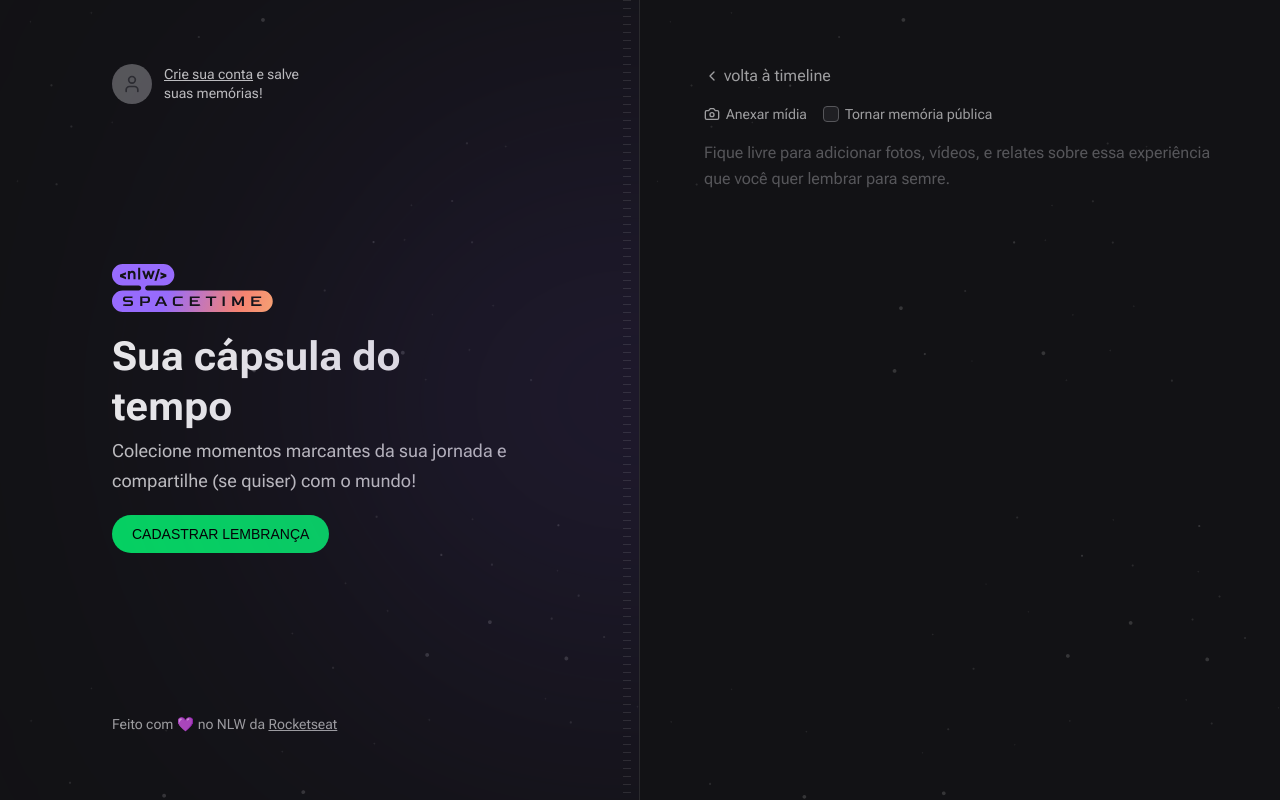
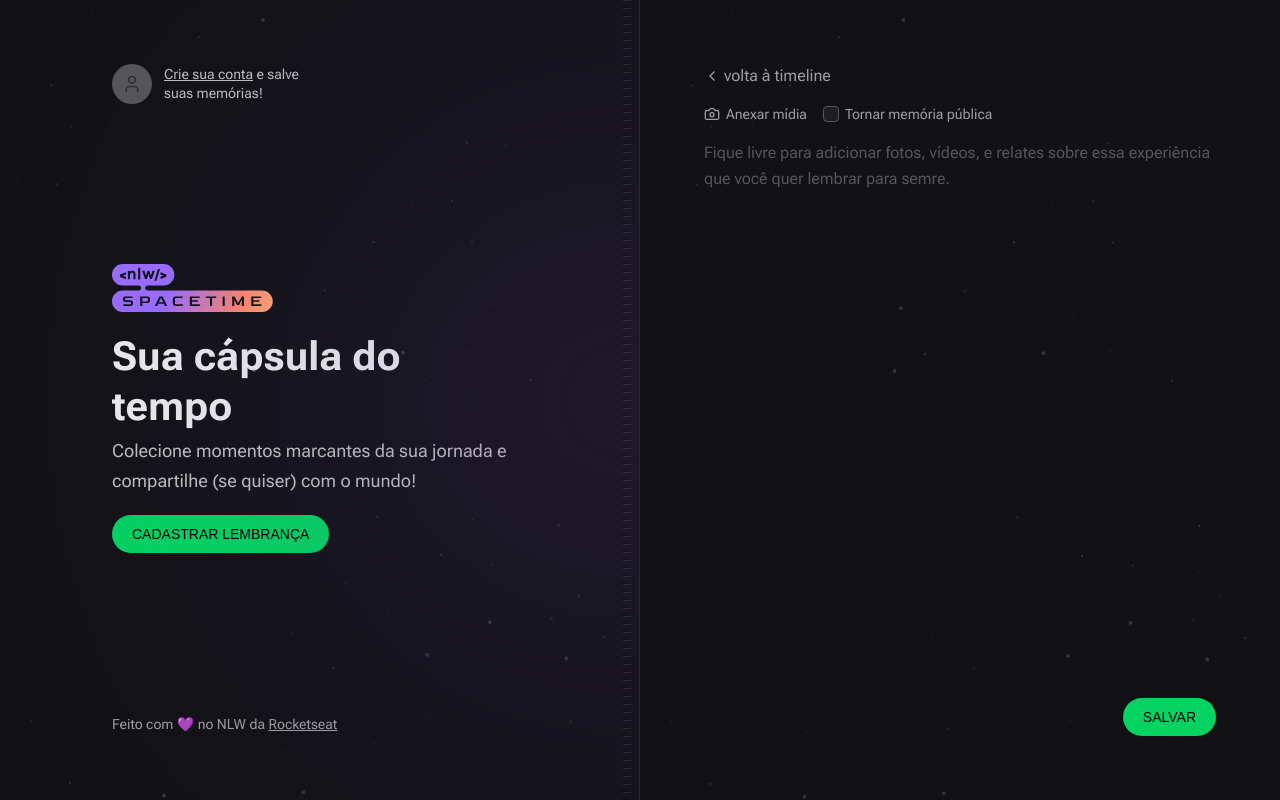
Before and after one commit to the-one-who-knoccks/NLW-Spacetime, a Next.js app in the folder front/: page /memories/new in a window 1280 px wide. Built offline with nearby package versions, Linux system fonts and the light colour scheme; no server answers; a web font is replaced by a local one.

Commit message:
:sparkles: integration with back-end

```diff
--- a/front/package.json
+++ b/front/package.json
@@ -16,6 +16,7 @@
     "axios": "^1.4.0",
     "eslint": "8.40.0",
     "eslint-config-next": "13.4.2",
+    "js-cookie": "^3.0.5",
     "jwt-decode": "^3.1.2",
     "lucide-react": "^0.219.0",
     "next": "13.4.2",
@@ -28,6 +29,7 @@
   "devDependencies": {
     "@rocketseat/eslint-config": "^1.2.0",
     "@tailwindcss/forms": "^0.5.3",
+    "@types/js-cookie": "^3.0.3",
     "prettier-plugin-tailwindcss": "^0.3.0"
   }
 }
--- a/front/src/app/memories/new/page.tsx
+++ b/front/src/app/memories/new/page.tsx
@@ -1,6 +1,6 @@
-import { Camera, ChevronLeft } from 'lucide-react'
+import { NewMemoryForm } from '@/components/NewMemoryForm'
+import { ChevronLeft } from 'lucide-react'
 import Link from 'next/link'
-
 export default function NewMemory() {
   return (
     <div className="flex flex-1 flex-col gap-4">
@@ -12,41 +12,7 @@
         volta à timeline
       </Link>
 
-      <form className="flex flex-1 flex-col gap-2">
-        <div className="item-center flex gap-4">
-          <label
-            htmlFor="midia"
-            className="flex cursor-pointer items-center gap-1.5 text-sm text-gray-200 hover:text-gray-100"
-          >
-            {' '}
-            <Camera className="h-4 w-4" />
-            Anexar mídia
-          </label>
-          <label
-            htmlFor="isPublic"
-            className="flex items-center gap-1.5 text-sm text-gray-200 hover:text-gray-100 "
-          >
-            <input
-              type="checkbox"
-              name="isPublic"
-              id="isPublic"
-              value="true"
-              className=" h-4 w-4 rounded border-gray-400 bg-gray-700 text-purple-500 "
-            />
-            Tornar memória pública
-          </label>
-        </div>
-
-        <input type="file" id="midia" className="invisible h-0 w-0" />
-
-        <textarea
-          name="content"
-          spellCheck={false}
-          className="bg-traparent text-l w-full flex-1 resize-none rounded border-0 bg-transparent p-0 leading-relaxed
-          text-gray-100 placeholder:text-gray-400 focus:ring-0"
-          placeholder="Fique livre para adicionar fotos, vídeos, e relates sobre essa experiência que você quer lembrar para semre."
-        />
-      </form>
+      <NewMemoryForm />
     </div>
   )
 }
--- /dev/null
+++ b/front/src/components/MediaPicker.tsx
@@ -0,0 +1,40 @@
+'use client'
+
+import { ChangeEvent, useState } from 'react'
+
+export function MediaPicker() {
+  const [preview, setPreview] = useState<string | null>(null)
+
+  function OnMediaSelected(event: ChangeEvent<HTMLInputElement>) {
+    const { files } = event.target
+
+    if (!files) {
+      return
+    }
+    const previewURL = URL.createObjectURL(files[0])
+
+    setPreview(previewURL)
+  }
+
+  return (
+    <>
+      <input
+        name="coverUrl"
+        type="file"
+        id="midia"
+        className="invisible h-0 w-0"
+        onChange={OnMediaSelected}
+        accept="image/*"
+      />
+
+      {preview && (
+        // eslint-disable-next-line
+        <img
+          src={preview}
+          alt=""
+          className=" aspect-video w-full rounded-lg object-cover"
+        />
+      )}
+    </>
+  )
+}
--- /dev/null
+++ b/front/src/components/NewMemoryForm.tsx
@@ -0,0 +1,93 @@
+'use client'
+
+import { Camera } from 'lucide-react'
+import { MediaPicker } from './MediaPicker'
+import { FormEvent } from 'react'
+import { api } from '@/lib/api'
+import Cookie from 'js-cookie'
+import { useRouter } from 'next/navigation'
+
+export function NewMemoryForm() {
+  const router = useRouter()
+
+  async function handleCreateMemory(event: FormEvent<HTMLFormElement>) {
+    event.preventDefault()
+
+    const formData = new FormData(event.currentTarget)
+
+    const fileToUpload = formData.get('coverUrl')
+
+    let coverUrl = ''
+
+    if (fileToUpload) {
+      const uploadFormData = new FormData()
+
+      uploadFormData.set('file', fileToUpload)
+
+      const uploadResponse = await api.post('/upload', uploadFormData)
+
+      coverUrl = uploadResponse.data.fileUrl
+    }
+
+    const token = Cookie.get('token')
+
+    await api.post(
+      '/memories',
+      {
+        coverUrl,
+        content: formData.get('content'),
+        isPublic: formData.get('isPublic'),
+      },
+      {
+        headers: {
+          Authorization: `Bearer ${token}`,
+        },
+      },
+    )
+
+    router.push('/')
+  }
+
+  return (
+    <form onSubmit={handleCreateMemory} className="flex flex-1 flex-col gap-2">
+      <div className="item-center flex gap-4">
+        <label
+          htmlFor="midia"
+          className="flex cursor-pointer items-center gap-1.5 text-sm text-gray-200 hover:text-gray-100"
+        >
+          {' '}
+          <Camera className="h-4 w-4" />
+          Anexar mídia
+        </label>
+        <label
+          htmlFor="isPublic"
+          className="flex items-center gap-1.5 text-sm text-gray-200 hover:text-gray-100 "
+        >
+          <input
+            type="checkbox"
+            name="isPublic"
+            id="isPublic"
+            value="true"
+            className=" h-4 w-4 rounded border-gray-400 bg-gray-700 text-purple-500 "
+          />
+          Tornar memória pública
+        </label>
+      </div>
+      <MediaPicker />
+      <textarea
+        name="content"
+        spellCheck={false}
+        className="bg-traparent text-l w-full flex-1 resize-none rounded border-0 bg-transparent p-0 leading-relaxed
+      text-gray-100 placeholder:text-gray-400 focus:ring-0"
+        placeholder="Fique livre para adicionar fotos, vídeos, e relates sobre essa experiência que você quer lembrar para semre."
+      />
+
+      <button
+        className="inline-block self-end rounded-full bg-green-500 px-5 py-3 font-alt text-sm uppercase leading-none text-black transition-colors hover:bg-green-600"
+        type="submit"
+      >
+        Salvar
+      </button>
+    </form>
+  )
+}
```
Also changed, not shown: 1 other file (tests, documents, lock files or other folders).
